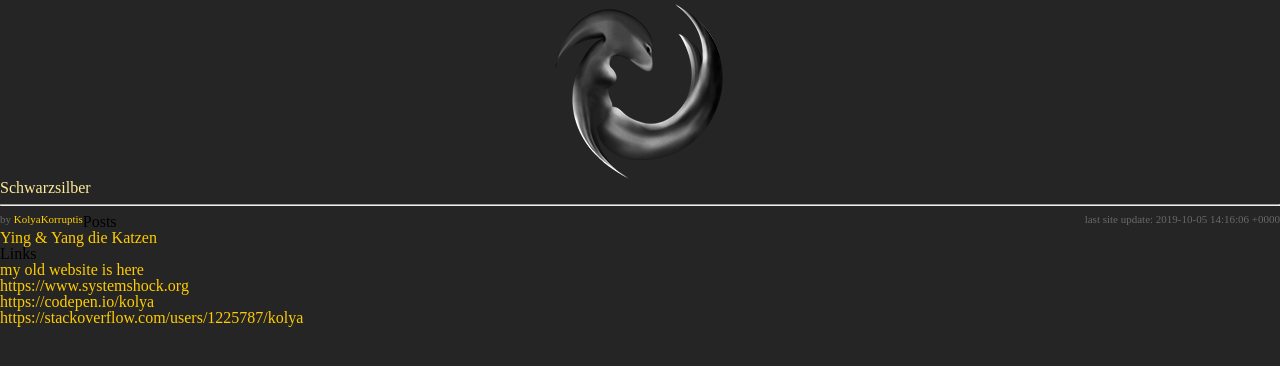
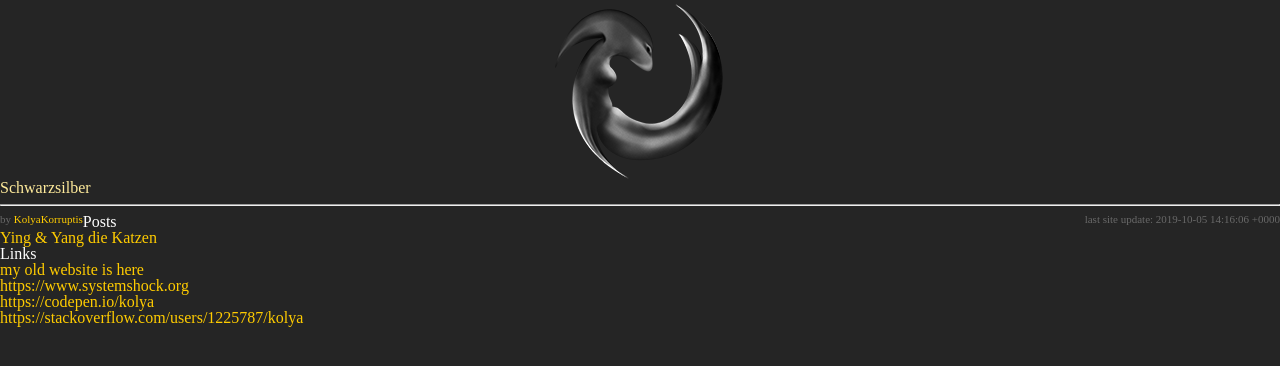
Before and after one commit to KolyaKorruptis/.github.io, a Jekyll site: the page built from index.md, in a window 1280 px wide. Shown: the top 366 px of the page. Built offline with Jekyll 4.4.1, drawn with Linux system fonts in a browser that asks for light colours; our own code applies the rules of GitHub Pages for plain Markdown files; the repository's description, which GitHub fills in, is left out.

Commit message:
readable

```diff
--- a/css/general.css
+++ b/css/general.css
@@ -26,7 +26,7 @@ a {
 
 
 
-body {background:#252525;}
+body {background:#252525;color: white;}
 a{color:#ffcc00;font-weight:400;text-decoration:none}
 a:hover{color:#ffeb9b}
 .credits{font-size:11px;color:#696969;}
```
